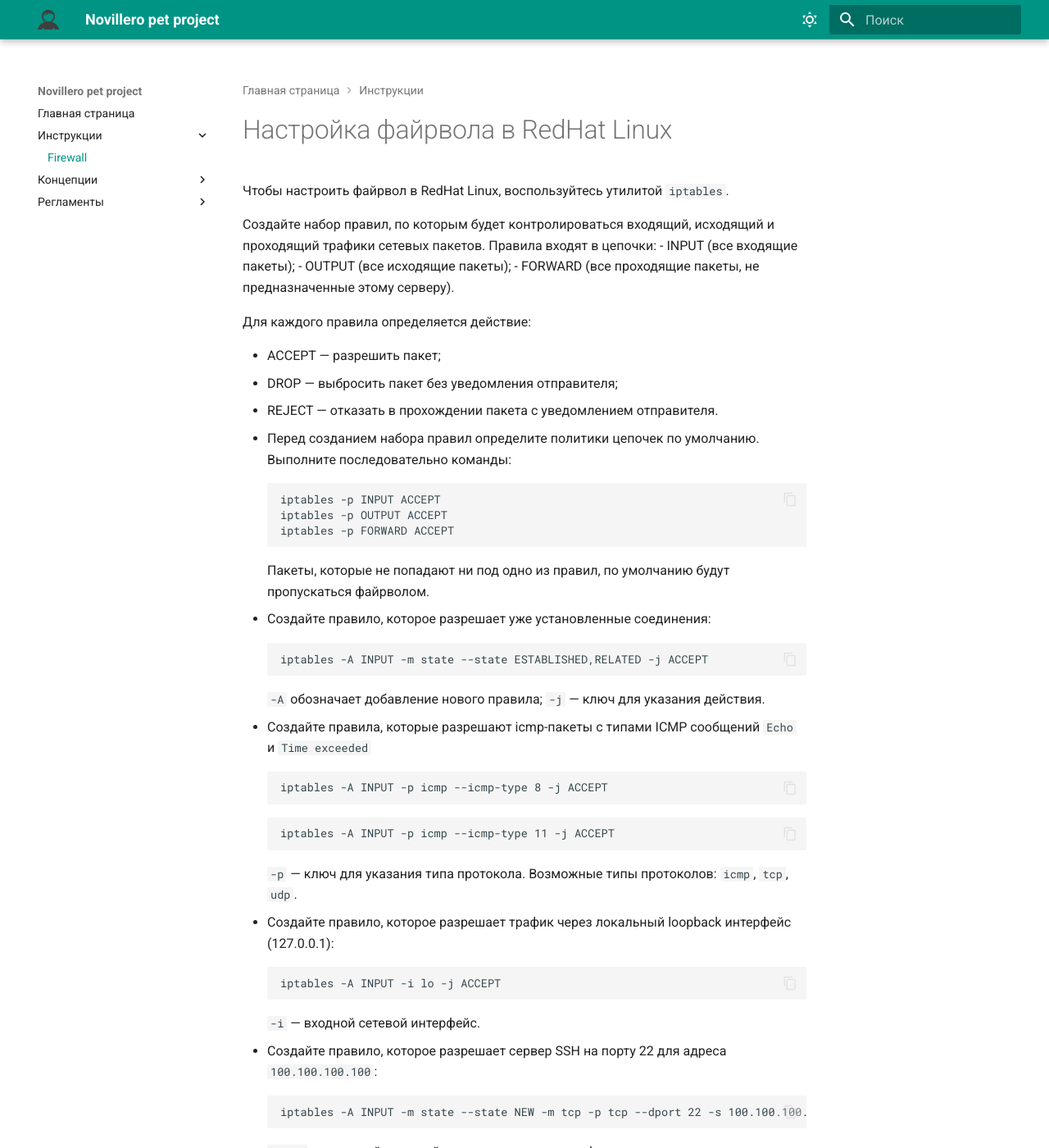
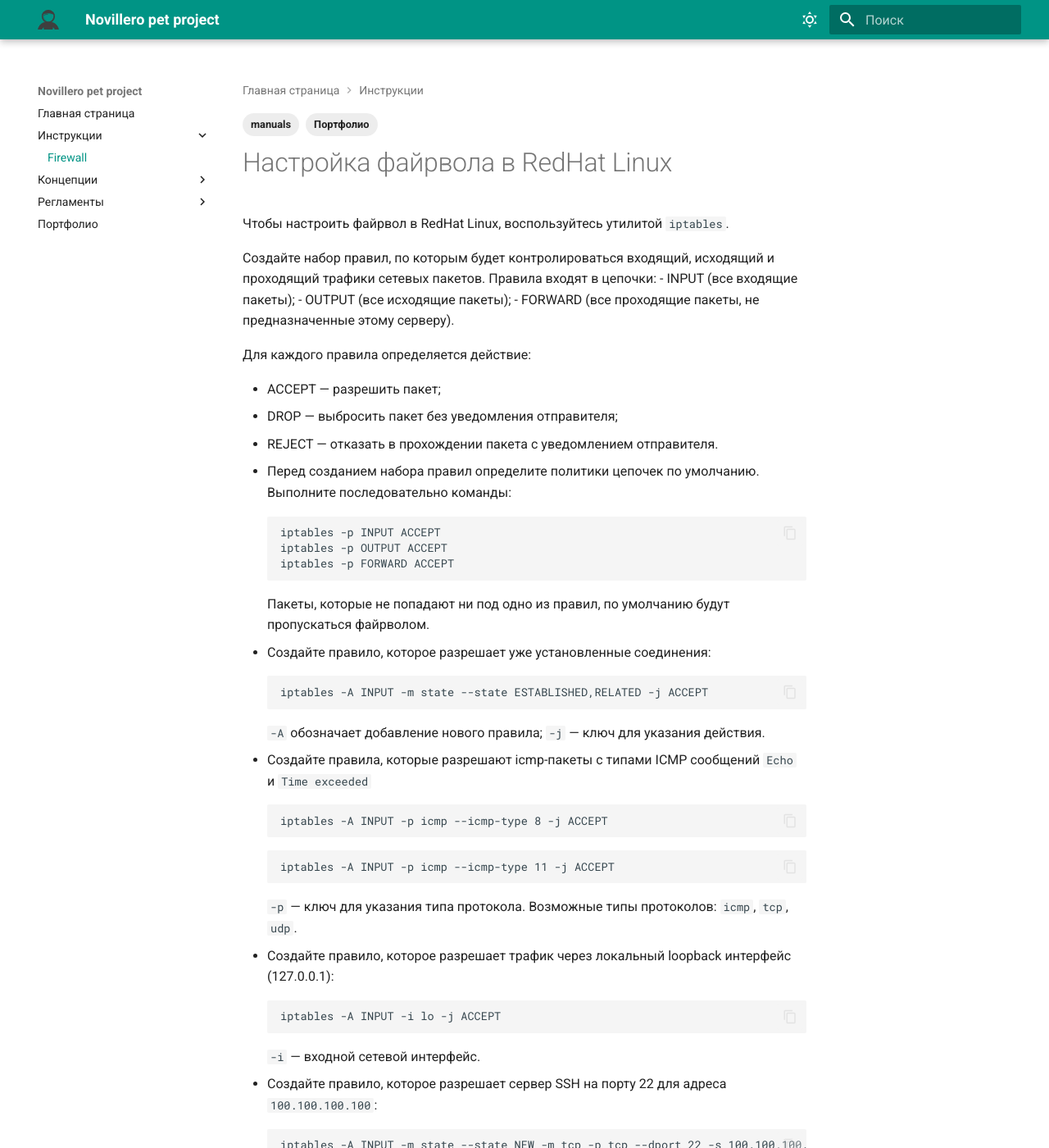
Before and after one commit to novillero/awesome-project, an MkDocs documentation site: the page built from docs/instructions/firewall.md, in a window 1280 px wide and 1400 px high. Shown: the whole window at 82% size. Built offline with MkDocs 1.6.1 and Material for MkDocs 9.7.7, drawn with Linux system fonts in a browser that asks for light colours.

Commit message:
подключил плагины

```diff
--- a/docs/instructions/firewall.md
+++ b/docs/instructions/firewall.md
@@ -1,3 +1,9 @@
+---
+tags:
+  - Портфолио
+  - manuals
+---
+
 # Настройка файрвола в RedHat Linux
 
 Чтобы настроить файрвол в RedHat Linux, воспользуйтесь утилитой `iptables`.
--- a/mkdocs.yml
+++ b/mkdocs.yml
@@ -51,6 +51,7 @@ nav:
     - About GIT: concepts/about-git.md
   - Регламенты:
     - Стайлгайд: rules/styleguide.md
+  - Портфолио: portfolio.md
 
 markdown_extensions:
   - admonition # Поддержка информационных панелей (сообщений типа «Внимание», «Совет», «Примечание», etc.)
@@ -70,3 +71,10 @@ markdown_extensions:
 
 plugins:
   - search
+  - tags:
+      tags_allowed:
+      - Портфолио
+      - manuals
+      - rules
+      - helps
+  - glightbox
```
Also changed, not shown: docs/concepts/about-git.md (+6 -0 lines), docs/portfolio.md (added, +7 -0 lines), docs/rules/styleguide.md (+5 -0 lines), docs/tags.md (added, +3 -0 lines).
